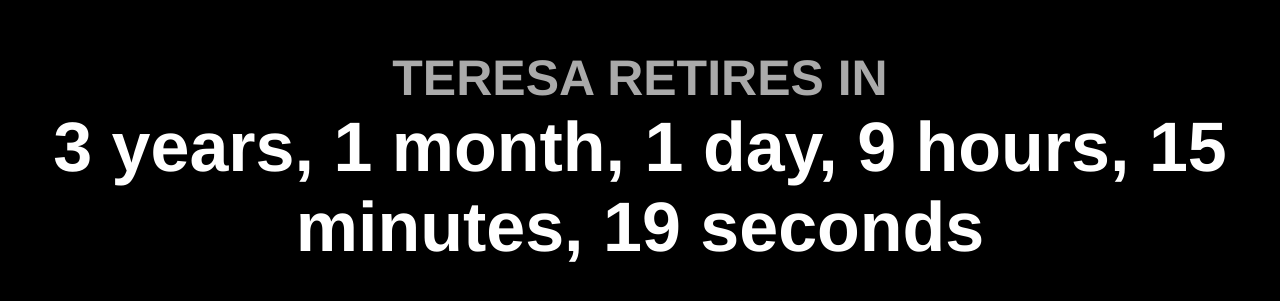
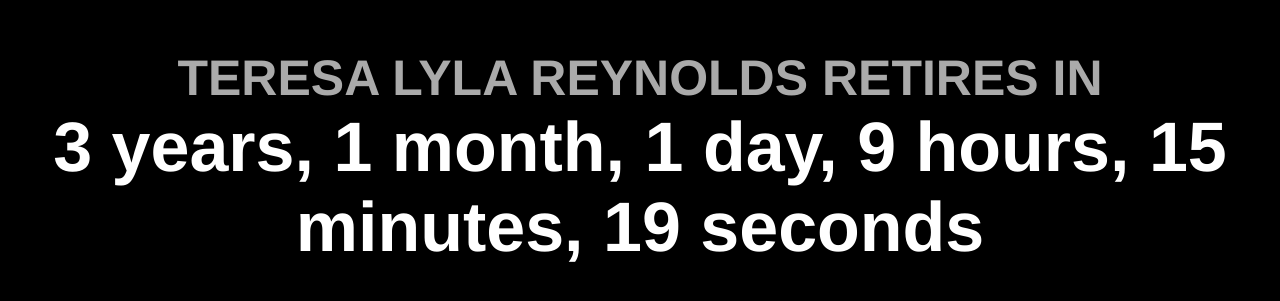
Before and after one commit to broox/teresa-retires, a plain HTML site: page index.html in a window 1280 px wide. Shown: the part 101-402 px from the top of the page. Drawn offline with Linux system fonts and the light colour scheme.

Commit message:
add full name

```diff
--- a/index.html
+++ b/index.html
@@ -45,7 +45,7 @@
         </script>
     </head>
     <body>
-        <h1>TERESA RETIRES IN</h1>
+        <h1>TERESA LYLA REYNOLDS RETIRES IN</h1>
         <h2 id="retirement"></h2>
     </body>
 </html>
```
